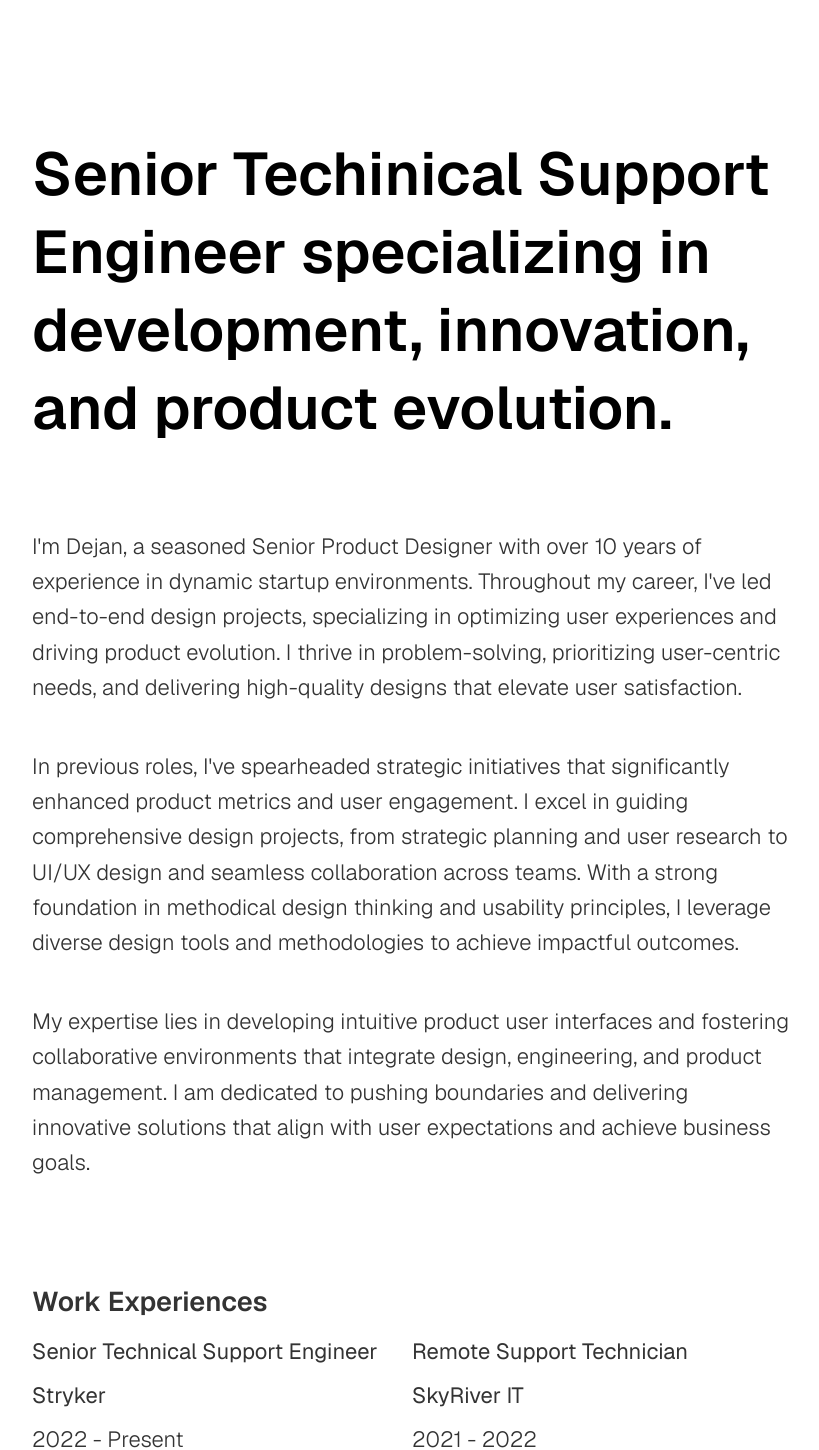
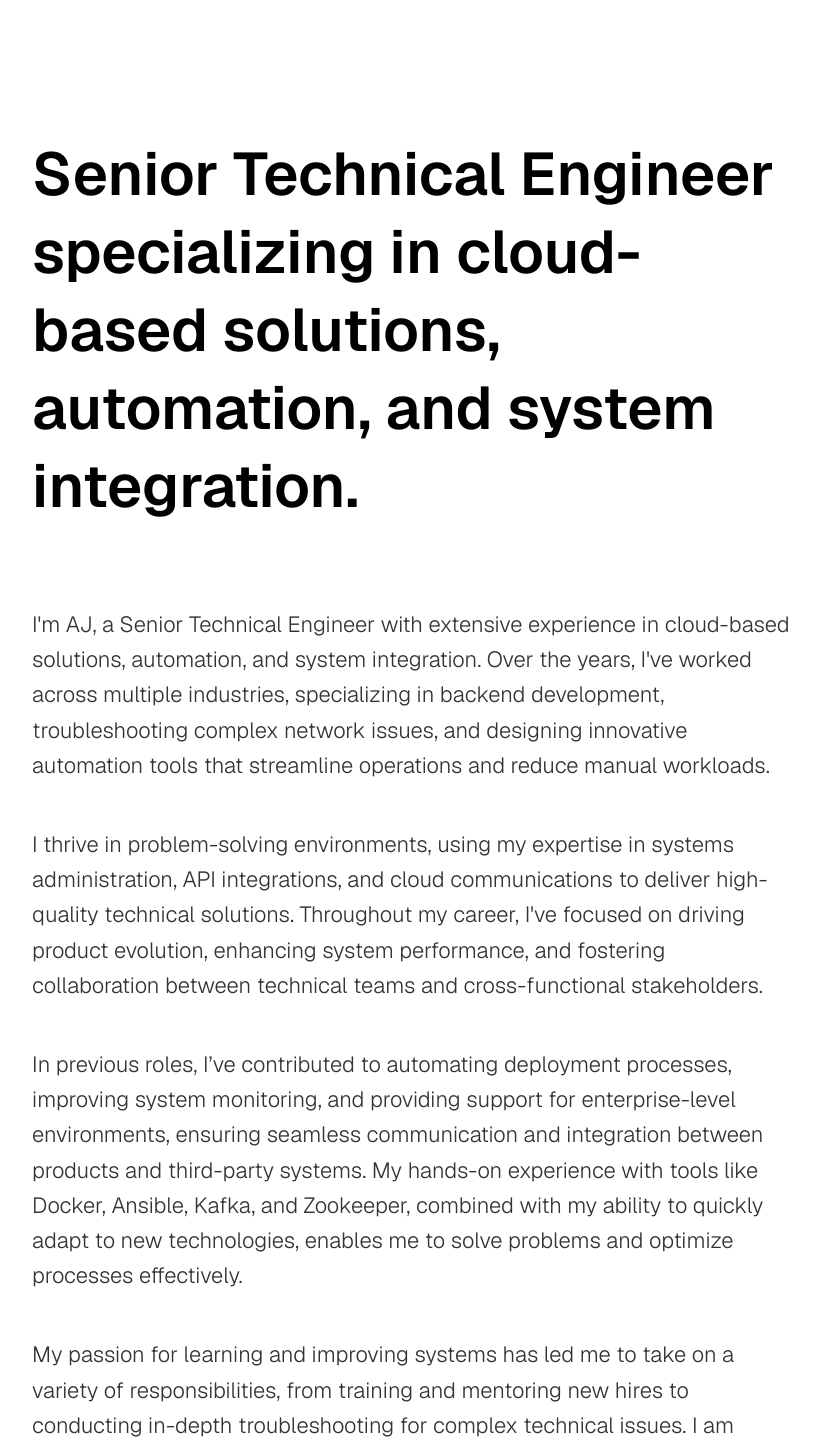
Before and after one commit to thecenturist/portfolio-app, a Vue app: page /about in a window 1280 px wide. Shown: the part 100-1550 px from the top of the page, without its empty margins (228-1047 px from the left). Built offline with nearby package versions, Linux system fonts and the light colour scheme.

Commit message:
About Edit and dist addition

```diff
--- a/src/components/AboutRead.vue
+++ b/src/components/AboutRead.vue
@@ -1,18 +1,22 @@
 <template>
     <div class="about-view">
         <p class="headline">
-            Senior Techinical Support Engineer specializing in development, innovation, and product evolution.
+            Senior Technical Engineer specializing in cloud-based solutions, automation, and system integration.
         </p>
         <p class="para">
-            I'm Dejan, a seasoned Senior Product Designer with over 10 years of experience in dynamic startup environments. Throughout my career, I've led end-to-end design projects, specializing in optimizing user experiences and driving product evolution. I thrive in problem-solving, prioritizing user-centric needs, and delivering high-quality designs that elevate user satisfaction.
+            I'm AJ, a Senior Technical Engineer with extensive experience in cloud-based solutions, automation, and system integration. Over the years, I've worked across multiple industries, specializing in backend development, troubleshooting complex network issues, and designing innovative automation tools that streamline operations and reduce manual workloads.
         </p>
 
         <p class="para">
-            In previous roles, I've spearheaded strategic initiatives that significantly enhanced product metrics and user engagement. I excel in guiding comprehensive design projects, from strategic planning and user research to UI/UX design and seamless collaboration across teams. With a strong foundation in methodical design thinking and usability principles, I leverage diverse design tools and methodologies to achieve impactful outcomes.
+            I thrive in problem-solving environments, using my expertise in systems administration, API integrations, and cloud communications to deliver high-quality technical solutions. Throughout my career, I've focused on driving product evolution, enhancing system performance, and fostering collaboration between technical teams and cross-functional stakeholders.
         </p>
 
         <p class="para">
-            My expertise lies in developing intuitive product user interfaces and fostering collaborative environments that integrate design, engineering, and product management. I am dedicated to pushing boundaries and delivering innovative solutions that align with user expectations and achieve business goals.
+            In previous roles, I’ve contributed to automating deployment processes, improving system monitoring, and providing support for enterprise-level environments, ensuring seamless communication and integration between products and third-party systems. My hands-on experience with tools like Docker, Ansible, Kafka, and Zookeeper, combined with my ability to quickly adapt to new technologies, enables me to solve problems and optimize processes effectively.
+        </p>
+
+        <p class="para">
+            My passion for learning and improving systems has led me to take on a variety of responsibilities, from training and mentoring new hires to conducting in-depth troubleshooting for complex technical issues. I am committed to staying ahead of the curve, ensuring that the systems I work on are always evolving to meet business needs while maintaining security, reliability, and performance.
         </p>
     </div>
 </template>
```
Also changed, not shown: 5 other files (tests, documents, lock files or other folders).
